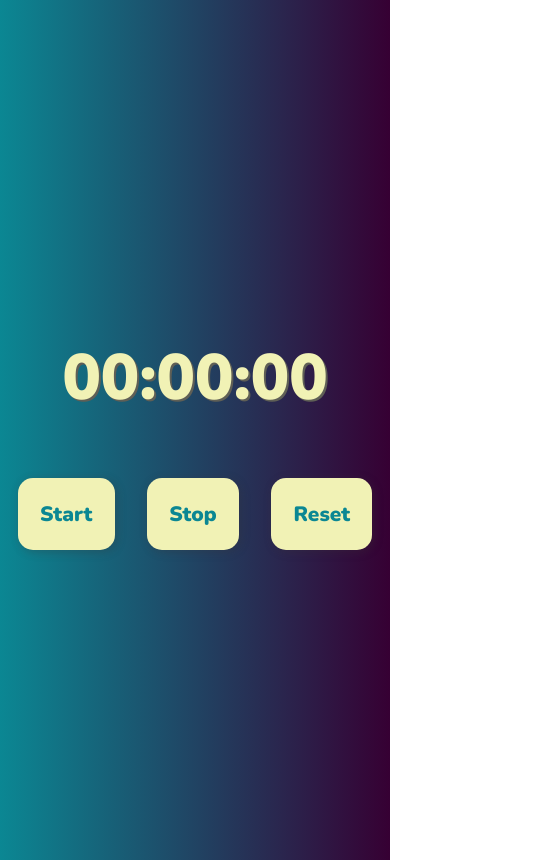
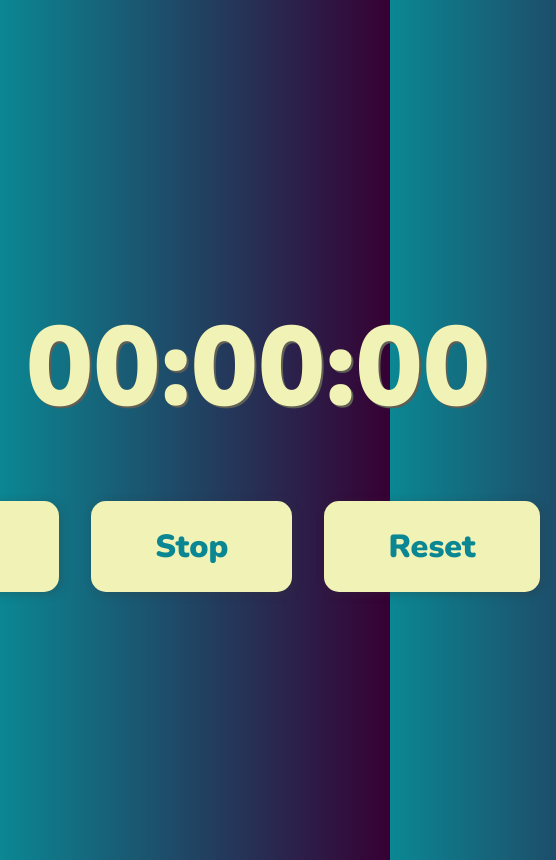
Before and after one commit to capwan/Stopwatch_timer, a plain HTML site: page index.html in a window 390 px wide. Shown: the whole page, 556 px wide, since content can reach past the window. Drawn offline with nearby package versions, Linux system fonts and the light colour scheme.

Commit message:
Update style.css

```diff
--- a/style.css
+++ b/style.css
@@ -52,15 +52,14 @@ button[disabled]{
     cursor: default;
 }
 
-@media (max-width: 800px) {
-    #timer{
-        font-size: 4rem;
-        width: 350px;
-    }
-
-    button {
-        font-size: calc(20px + (30 - 20) * ((100vw - 320px) / (1200 - 320)));
-        padding: calc(20px + (50 - 20) * ((100vw - 320px) / (1200 - 320)));
+@media (max-width: 451px) {
+    .button::after {
+        position: absolute;
+        width: 60%;
+        height: 60%;
+        font-size: 16px;
+        transform: rotate(45deg);
+        inline-size: 10px;
     }
 }
 
```
